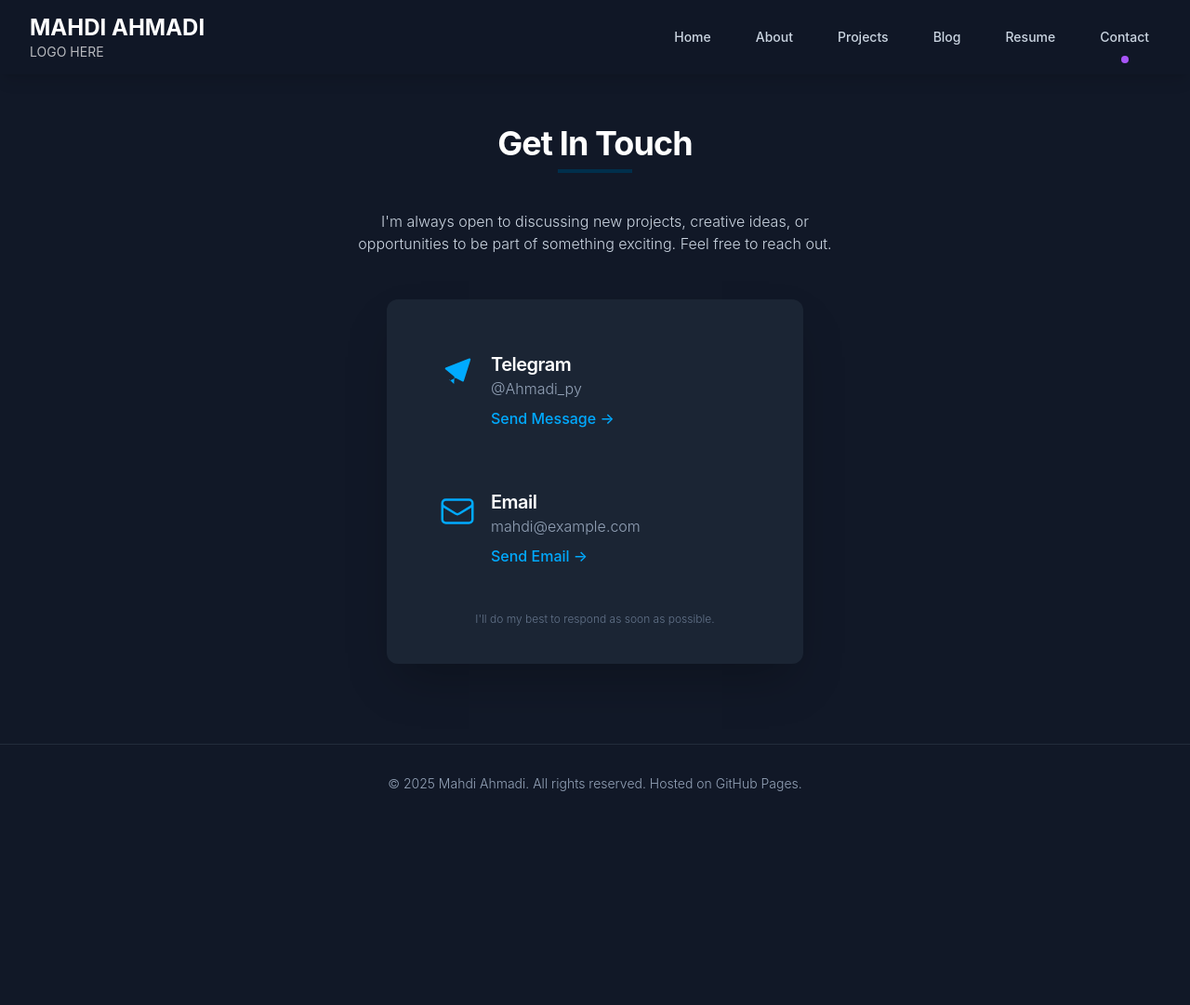
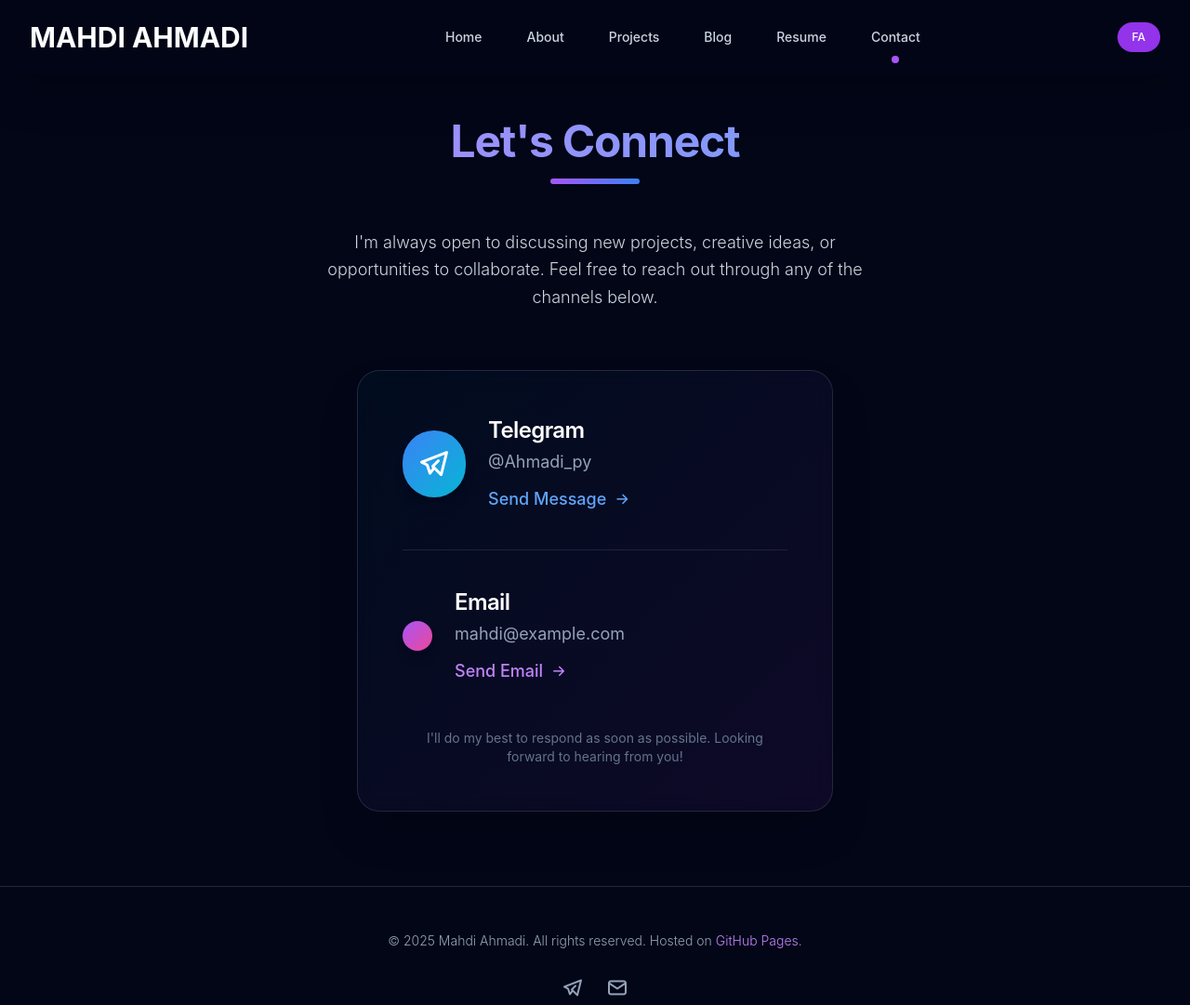
Before and after one commit to mahdiahmadi87/mahdi-ahmadi.ir, a plain HTML site: page contact.html in a window 1280 px wide. Shown: the whole page at 93% size. Before the commit the page ends 885 px from the top, so only its background shows below. Drawn offline with nearby package versions, Linux system fonts and the light colour scheme.

Commit message:
Update contact.html

```diff
--- a/contact.html
+++ b/contact.html
@@ -1,123 +1,126 @@
 <!DOCTYPE html>
-<html lang="en" class="dark">
-<head>
+<html lang="en" dir="ltr"> <head>
     <meta charset="UTF-8">
     <meta name="viewport" content="width=device-width, initial-scale=1.0">
     <title>Contact Me - Mahdi Ahmadi</title>
-    <meta name="description" content="Get in touch with Mahdi Ahmadi via Telegram or Email.">
+    <meta name="description" content="Get in touch with Mahdi Ahmadi for collaborations, inquiries, or just to say hello. Reach out via Telegram or Email.">
     <meta name="author" content="Mahdi Ahmadi">
     <link rel="canonical" href="https://mahdi-ahmadi.ir/contact.html">
-    <meta property="og:title" content="Contact Me - Mahdi Ahmadi">
-    <meta property="og:description" content="Get in touch with Mahdi Ahmadi via Telegram or Email.">
-    <meta property="og:image" content="https://mahdi-ahmadi.ir/assets/images/og-image-placeholder.png">
-    <meta property="og:url" content="https://mahdi-ahmadi.ir/contact.html">
+    <meta property="og:title" content="Contact Mahdi Ahmadi">
+    <meta property="og:description" content="Let's connect! Find ways to reach Mahdi Ahmadi for discussions, projects, or opportunities.">
+    <meta property="og:image" content="https://mahdi-ahmadi.ir/assets/images/og-image-placeholder.png"> <meta property="og:url" content="https://mahdi-ahmadi.ir/contact.html">
     <meta property="og:type" content="website">
+    <meta name="keywords" content="Mahdi Ahmadi, contact, email, Telegram, get in touch, collaboration, inquiry">
 
     <script src="https://cdn.tailwindcss.com"></script>
+    <link rel="stylesheet" href="https://cdn.jsdelivr.net/npm/@tabler/icons-webfont@latest/tabler-icons.min.css">
     <link rel="stylesheet" href="css/style.css">
     <link rel="icon" href="assets/images/favicon.svg" type="image/svg+xml">
 </head>
-<body class="bg-gray-900 text-slate-200">
+<body class="bg-slate-950 text-slate-300 font-light">
 
-    <header class="fixed top-0 left-0 right-0 z-50 bg-gray-900/80 backdrop-blur-md shadow-lg">
+    <header class="fixed top-0 left-0 right-0 z-50 bg-slate-950/70 backdrop-blur-xl shadow-2xl transition-all duration-300">
         <div class="container mx-auto px-4 sm:px-6 lg:px-8">
             <div class="flex items-center justify-between h-20">
-                <a href="index.html" class="text-2xl font-bold text-white hover:text-[#00aaff] transition-colors">
-                    MAHDI AHMADI <span class="text-sm font-normal block opacity-70">LOGO HERE</span>
-                </a>
-                <nav class="hidden md:flex space-x-6 items-center">
-                    <a href="index.html" class="text-slate-300 hover:text-white transition-colors px-3 py-2 rounded-md text-sm font-medium">Home</a>
-                    <a href="about.html" class="text-slate-300 hover:text-white transition-colors px-3 py-2 rounded-md text-sm font-medium">About</a>
-                    <a href="projects.html" class="text-slate-300 hover:text-white transition-colors px-3 py-2 rounded-md text-sm font-medium">Projects</a>
-                    <a href="blog.html" class="text-slate-300 hover:text-white transition-colors px-3 py-2 rounded-md text-sm font-medium">Blog</a>
-                    <a href="resume.html" class="text-slate-300 hover:text-white transition-colors px-3 py-2 rounded-md text-sm font-medium">Resume</a>
-                    <a href="contact.html" class="text-slate-300 hover:text-white transition-colors px-3 py-2 rounded-md text-sm font-medium">Contact</a>
+                <a href="index.html" class="text-3xl font-bold text-white hover:text-purple-400 transition-colors duration-300">MAHDI AHMADI</a>
+                <nav class="hidden md:flex items-center space-x-6">
+                    <a href="index.html" class="text-slate-300 hover:text-purple-400 transition-colors duration-300 px-3 py-2 rounded-full text-sm font-medium">Home</a>
+                    <a href="about.html" class="text-slate-300 hover:text-purple-400 transition-colors duration-300 px-3 py-2 rounded-full text-sm font-medium">About</a>
+                    <a href="projects.html" class="text-slate-300 hover:text-purple-400 transition-colors duration-300 px-3 py-2 rounded-full text-sm font-medium">Projects</a>
+                    <a href="blog.html" class="text-slate-300 hover:text-purple-400 transition-colors duration-300 px-3 py-2 rounded-full text-sm font-medium">Blog</a>
+                    <a href="resume.html" class="text-slate-300 hover:text-purple-400 transition-colors duration-300 px-3 py-2 rounded-full text-sm font-medium">Resume</a>
+                    <a href="contact.html" class="text-slate-300 hover:text-purple-400 transition-colors duration-300 px-3 py-2 rounded-full text-sm font-medium">Contact</a>
                 </nav>
-                <div class="md:hidden">
-                    <button id="mobile-menu-button" type="button" class="text-slate-300 hover:text-white focus:outline-none focus:text-white" aria-controls="mobile-menu" aria-expanded="false">
-                        <span class="sr-only">Open main menu</span>
-                        <svg class="h-6 w-6" stroke="currentColor" fill="none" viewBox="0 0 24 24">
-                            <path stroke-linecap="round" stroke-linejoin="round" stroke-width="2" d="M4 6h16M4 12h16m-7 6h7" />
-                        </svg>
-                    </button>
+                <div class="flex items-center space-x-4">
+                    <button id="lang-switcher" type="button" class="lang-switcher-btn bg-purple-600 hover:bg-purple-700 text-white text-xs">FA</button>
+                    <div class="md:hidden">
+                        <button id="mobile-menu-button" type="button" class="text-slate-300 hover:text-white focus:outline-none p-2 rounded-full" aria-controls="mobile-menu" aria-expanded="false">
+                            <span class="sr-only">Open main menu</span>
+                            <div class="space-y-1.5"><span class="block w-6 h-0.5 bg-current line line1"></span><span class="block w-6 h-0.5 bg-current line line2"></span><span class="block w-4 h-0.5 bg-current line line3 ml-auto"></span></div>
+                        </button>
+                    </div>
                 </div>
             </div>
         </div>
-        <div class="md:hidden hidden" id="mobile-menu" aria-hidden="true">
-            <div class="px-2 pt-2 pb-3 space-y-1 sm:px-3 bg-gray-800/90 backdrop-blur-md rounded-b-lg">
-                <a href="index.html" class="block text-slate-300 hover:bg-[#002f4b] hover:text-white px-3 py-2 rounded-md text-base font-medium">Home</a>
-                <a href="about.html" class="block text-slate-300 hover:bg-[#002f4b] hover:text-white px-3 py-2 rounded-md text-base font-medium">About</a>
-                <a href="projects.html" class="block text-slate-300 hover:bg-[#002f4b] hover:text-white px-3 py-2 rounded-md text-base font-medium">Projects</a>
-                <a href="blog.html" class="block text-slate-300 hover:bg-[#002f4b] hover:text-white px-3 py-2 rounded-md text-base font-medium">Blog</a>
-                <a href="resume.html" class="block text-slate-300 hover:bg-[#002f4b] hover:text-white px-3 py-2 rounded-md text-base font-medium">Resume</a>
-                <a href="contact.html" class="block text-slate-300 hover:bg-[#002f4b] hover:text-white px-3 py-2 rounded-md text-base font-medium">Contact</a>
+        <div class="md:hidden hidden transition-all duration-300 ease-in-out" id="mobile-menu" aria-hidden="true">
+            <div class="px-2 pt-2 pb-3 space-y-1 sm:px-3 bg-slate-900/95 backdrop-blur-md rounded-b-2xl shadow-xl">
+                <a href="index.html" class="block text-slate-300 hover:bg-purple-700 hover:text-white px-3 py-3 rounded-xl text-base font-medium transition-colors duration-200">Home</a>
+                <a href="about.html" class="block text-slate-300 hover:bg-purple-700 hover:text-white px-3 py-3 rounded-xl text-base font-medium transition-colors duration-200">About</a>
+                <a href="projects.html" class="block text-slate-300 hover:bg-purple-700 hover:text-white px-3 py-3 rounded-xl text-base font-medium transition-colors duration-200">Projects</a>
+                <a href="blog.html" class="block text-slate-300 hover:bg-purple-700 hover:text-white px-3 py-3 rounded-xl text-base font-medium transition-colors duration-200">Blog</a>
+                <a href="resume.html" class="block text-slate-300 hover:bg-purple-700 hover:text-white px-3 py-3 rounded-xl text-base font-medium transition-colors duration-200">Resume</a>
+                <a href="contact.html" class="block text-slate-300 hover:bg-purple-700 hover:text-white px-3 py-3 rounded-xl text-base font-medium transition-colors duration-200">Contact</a>
             </div>
         </div>
     </header>
 
-    <main class="pt-28 pb-16 min-h-screen flex items-center justify-center">
-        <div class="container mx-auto px-4 sm:px-6 lg:px-8">
-            <section class="text-center mb-12 scroll-animate">
-                <h1 class="text-4xl font-bold mb-2 text-white">Get In Touch</h1>
-                <div class="w-20 h-1 bg-[#002f4b] mx-auto mb-10"></div>
-                <p class="text-slate-300 max-w-lg mx-auto mb-10">
-                    I'm always open to discussing new projects, creative ideas, or opportunities to be part of something exciting. Feel free to reach out.
+    <main class="pt-32 pb-20 min-h-screen flex items-center"> <div class="container mx-auto px-4 sm:px-6 lg:px-8">
+            <section class="text-center mb-16 scroll-animate">
+                <h1 class="text-5xl font-bold mb-4 text-transparent bg-clip-text bg-gradient-to-r from-purple-400 to-blue-400">Let's Connect</h1>
+                <div class="w-24 h-1.5 bg-gradient-to-r from-purple-500 to-blue-500 mx-auto mb-12 rounded-full"></div>
+                <p class="text-slate-300 font-light text-lg max-w-xl mx-auto leading-relaxed">
+                    I'm always open to discussing new projects, creative ideas, or opportunities to collaborate. Feel free to reach out through any of the channels below.
                     </p>
             </section>
 
-            <div class="max-w-md mx-auto bg-gray-800/80 custom-card p-8 sm:p-10 rounded-xl shadow-2xl scroll-animate">
-                <div class="space-y-8">
-                    <div class="flex items-start space-x-4 p-4 rounded-lg transition-all duration-300">
-                        <svg xmlns="http://www.w3.org/2000/svg" class="h-10 w-10 text-[#00aaff] flex-shrink-0 mt-1" viewBox="0 0 24 24" fill="currentColor">
-                            <path d="M9.78 18.65l.28-4.23a.69.69 0 00-.14-.59L4.1 9.01a.69.69 0 01.2-.87l15.28-6.05a.7.7 0 01.89.9l-4.28 13.5a.7.7 0 01-1.02.51l-4.08-2.15a.69.69 0 00-.68 0l-2.69 1.4a.7.7 0 01-1.02-.7z"></path>
-                        </svg>
+            <div class="max-w-lg mx-auto glass-card p-8 md:p-12 rounded-3xl shadow-2xl scroll-animate" style="animation-delay: 0.15s;">
+                <div class="space-y-10">
+                    <div class="flex flex-col sm:flex-row items-center text-center sm:text-left group">
+                        <div class="mb-4 sm:mb-0 sm:mr-6">
+                            <div class="bg-gradient-to-br from-blue-500 to-cyan-500 p-4 rounded-full shadow-lg group-hover:scale-110 transition-transform duration-300">
+                                <i class="ti ti-brand-telegram text-4xl text-white"></i>
+                            </div>
+                        </div>
                         <div>
-                            <h3 class="text-xl font-semibold text-white">Telegram</h3>
-                            <p class="text-slate-400">
+                            <h3 class="text-2xl font-semibold text-white mb-1">Telegram</h3>
+                            <p class="text-slate-400 text-lg font-normal mb-3">
                                 @Ahmadi_py
                                 </p>
-                            <a href="https://t.me/Ahmadi_py" target="_blank" rel="noopener noreferrer" class="inline-block mt-2 text-[#00aaff] hover:text-[#38bdf8] font-medium transition-colors group">
+                            <a href="https://t.me/Ahmadi_py" target="_blank" rel="noopener noreferrer" class="inline-flex items-center text-lg text-blue-400 hover:text-blue-300 font-medium transition-colors group/link">
                                 Send Message
-                                <span class="inline-block transition-transform group-hover:translate-x-1">&rarr;</span>
+                                <i class="ti ti-arrow-right ml-2 transition-transform duration-300 group-hover/link:translate-x-1"></i>
                             </a>
                         </div>
                     </div>
 
-                    <div class="flex items-start space-x-4 p-4 rounded-lg transition-all duration-300">
-                        <svg xmlns="http://www.w3.org/2000/svg" fill="none" viewBox="0 0 24 24" stroke-width="1.5" stroke="#00aaff" class="w-10 h-10 flex-shrink-0 mt-1">
-                            <path stroke-linecap="round" stroke-linejoin="round" d="M21.75 6.75v10.5a2.25 2.25 0 01-2.25 2.25h-15a2.25 2.25 0 01-2.25-2.25V6.75m19.5 0A2.25 2.25 0 0019.5 4.5h-15a2.25 2.25 0 00-2.25 2.25m19.5 0v.243a2.25 2.25 0 01-1.07 1.916l-7.5 4.615a2.25 2.25 0 01-2.36 0L3.32 8.91a2.25 2.25 0 01-1.07-1.916V6.75" />
-                          </svg>
+                    <div class="border-t border-slate-700/50 my-6"></div> <div class="flex flex-col sm:flex-row items-center text-center sm:text-left group">
+                         <div class="mb-4 sm:mb-0 sm:mr-6">
+                            <div class="bg-gradient-to-br from-purple-500 to-pink-500 p-4 rounded-full shadow-lg group-hover:scale-110 transition-transform duration-300">
+                                <i class="ti ti-mail-filled text-4xl text-white"></i>
+                            </div>
+                        </div>
                         <div>
-                            <h3 class="text-xl font-semibold text-white">Email</h3>
-                            <p class="text-slate-400 break-all">
+                            <h3 class="text-2xl font-semibold text-white mb-1">Email</h3>
+                            <p class="text-slate-400 text-lg font-normal mb-3 break-all">
                                 mahdi@example.com
                                 </p>
-                            <a href="mailto:mahdi@example.com" class="inline-block mt-2 text-[#00aaff] hover:text-[#38bdf8] font-medium transition-colors group">
+                            <a href="mailto:mahdi@example.com" class="inline-flex items-center text-lg text-purple-400 hover:text-purple-300 font-medium transition-colors group/link">
                                 Send Email
-                                <span class="inline-block transition-transform group-hover:translate-x-1">&rarr;</span>
+                                <i class="ti ti-arrow-right ml-2 transition-transform duration-300 group-hover/link:translate-x-1"></i>
                             </a>
                         </div>
                     </div>
                 </div>
-                 <p class="text-center text-xs text-slate-500 mt-8">
-                    I'll do my best to respond as soon as possible.
+                 <p class="text-center text-sm text-slate-500 mt-12 font-normal">
+                    I'll do my best to respond as soon as possible. Looking forward to hearing from you!
                     </p>
             </div>
         </div>
     </main>
 
-    <footer class="bg-gray-900 border-t border-gray-700/50 py-8 text-center">
+    <footer class="bg-slate-950 border-t border-slate-800 py-12 text-center">
         <div class="container mx-auto px-4 sm:px-6 lg:px-8">
-            <p class="text-slate-400 text-sm">
+            <p class="text-slate-400 text-sm font-light">
                 &copy; <span id="currentYear">2025</span> Mahdi Ahmadi. All rights reserved.
-                <br class="sm:hidden"> Hosted on <a href="https://pages.github.com/" target="_blank" rel="noopener noreferrer" class="hover:text-[#00aaff] transition-colors">GitHub Pages</a>.
+                <br class="sm:hidden"> Hosted on <a href="https://pages.github.com/" target="_blank" rel="noopener noreferrer" class="text-purple-400 hover:text-purple-300 transition-colors">GitHub Pages</a>.
             </p>
+            <div class="mt-6 flex justify-center space-x-6">
+                <a href="https://t.me/Ahmadi_py" target="_blank" rel="noopener noreferrer" class="text-slate-400 hover:text-purple-400 transition-colors"><span class="sr-only">Telegram</span><i class="ti ti-brand-telegram text-2xl"></i></a>
+                <a href="mailto:mahdi@example.com" class="text-slate-400 hover:text-purple-400 transition-colors"><span class="sr-only">Email</span><i class="ti ti-mail text-2xl"></i></a>
+            </div>
         </div>
     </footer>
 
     <script src="js/main.js"></script>
-    <script>
-        document.getElementById('currentYear').textContent = new Date().getFullYear();
-    </script>
 </body>
 </html>
```
